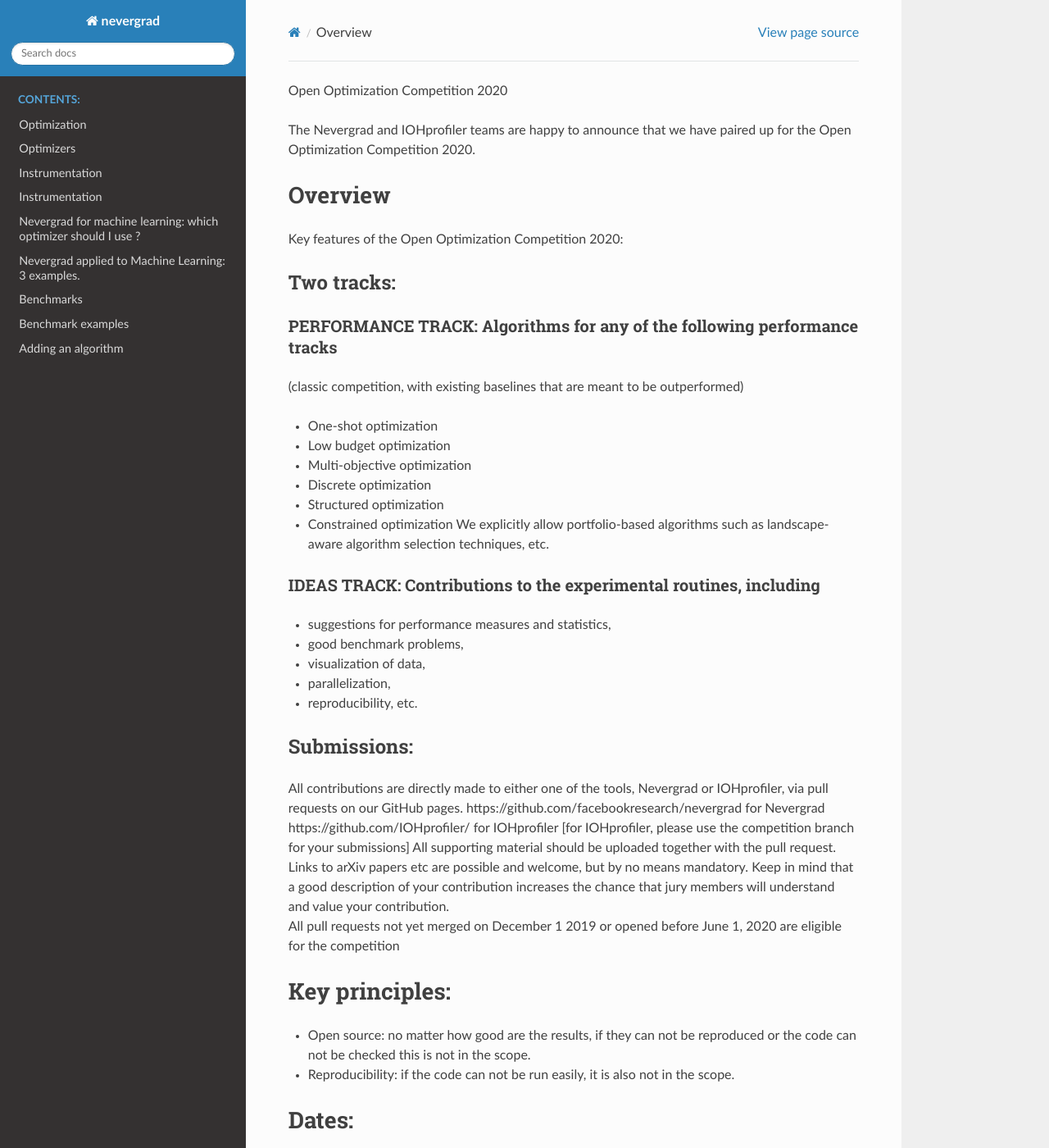
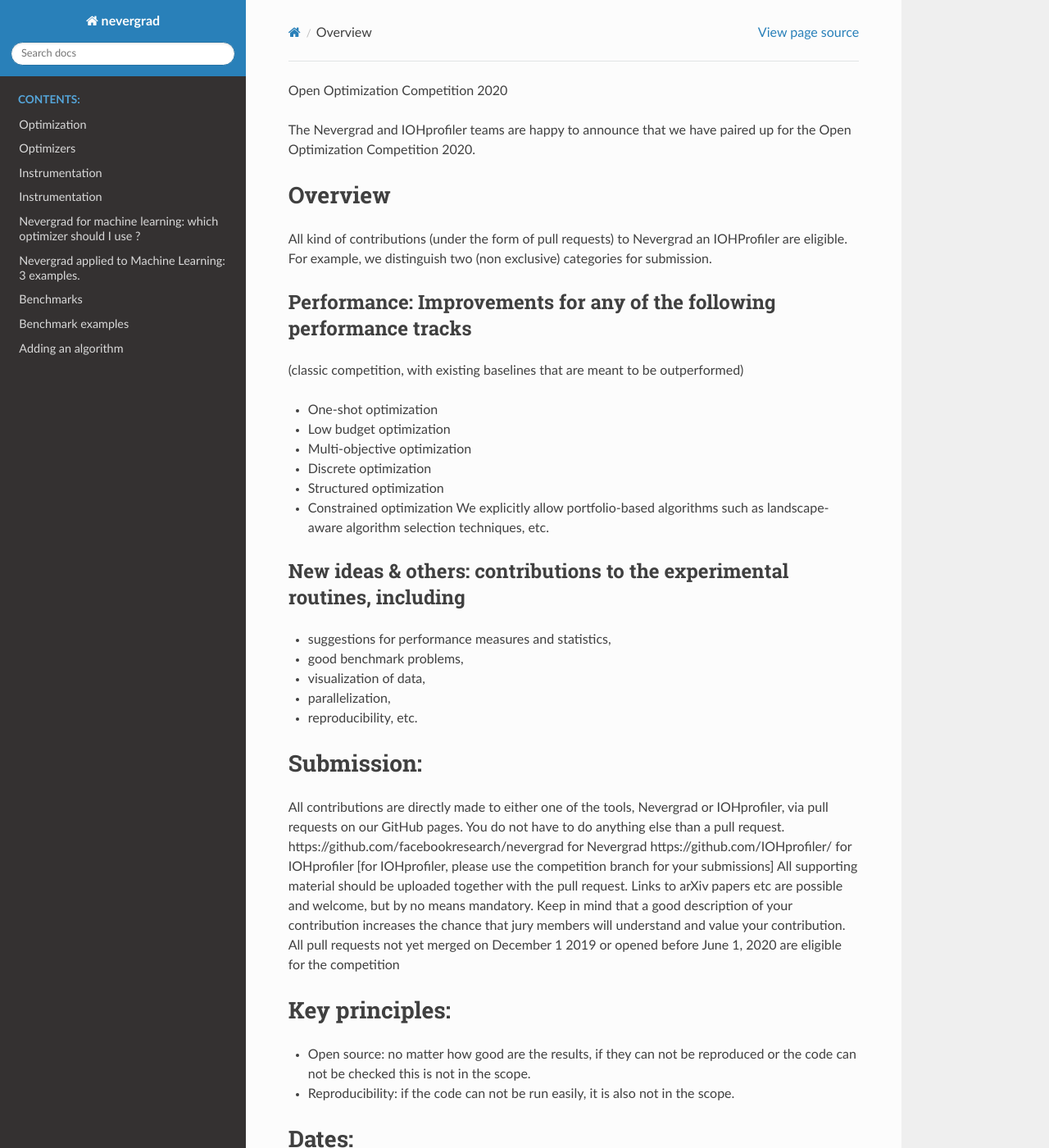
Before and after one commit to facebookresearch/nevergrad, a Sphinx documentation site: the page built from docs/opencompetition.md, in a window 1280 px wide and 1400 px high. Shown: the whole window at 82% size. Built offline with Sphinx 7.4.7 and the Read the Docs theme 2.0.0, drawn with Linux system fonts in a browser that asks for light colours.

Commit message:
Update opencompetition.md

```diff
--- a/docs/opencompetition.md
+++ b/docs/opencompetition.md
@@ -6,9 +6,10 @@
 
 
 # Overview
-Key features of the Open Optimization Competition 2020:
-## Two tracks:
-### PERFORMANCE TRACK: Algorithms for any of the following performance tracks
+All kind of contributions (under the form of pull requests) to Nevergrad an IOHProfiler are eligible.
+For example, we distinguish two (non exclusive) categories for submission.
+
+## Performance: Improvements for any of the following performance tracks
 (classic competition, with existing baselines that are meant to be outperformed)
 - One-shot optimization
 - Low budget optimization
@@ -18,15 +19,15 @@
 - Constrained optimization
 We explicitly allow portfolio-based algorithms such as landscape-aware algorithm selection techniques, etc.
 
-### IDEAS TRACK: Contributions to the experimental routines, including
+## New ideas & others: contributions to the experimental routines, including
 - suggestions for performance measures and statistics,
 - good benchmark problems,
 - visualization of data,
 - parallelization,
 - reproducibility, etc.
 
-## Submissions:
-All contributions are directly made to either one of the tools, Nevergrad or IOHprofiler, via pull requests on our GitHub pages.
+# Submission:
+All contributions are directly made to either one of the tools, Nevergrad or IOHprofiler, via pull requests on our GitHub pages. You do not have to do anything else than a pull request.
 https://github.com/facebookresearch/nevergrad for Nevergrad
 https://github.com/IOHprofiler/ for IOHprofiler [for IOHprofiler, please use the competition branch for your submissions]
 All supporting material should be uploaded together with the pull request. Links to arXiv papers etc are possible and welcome, but by no means mandatory. Keep in mind that a good description of your contribution increases the chance that jury members will understand and value your contribution.
```
